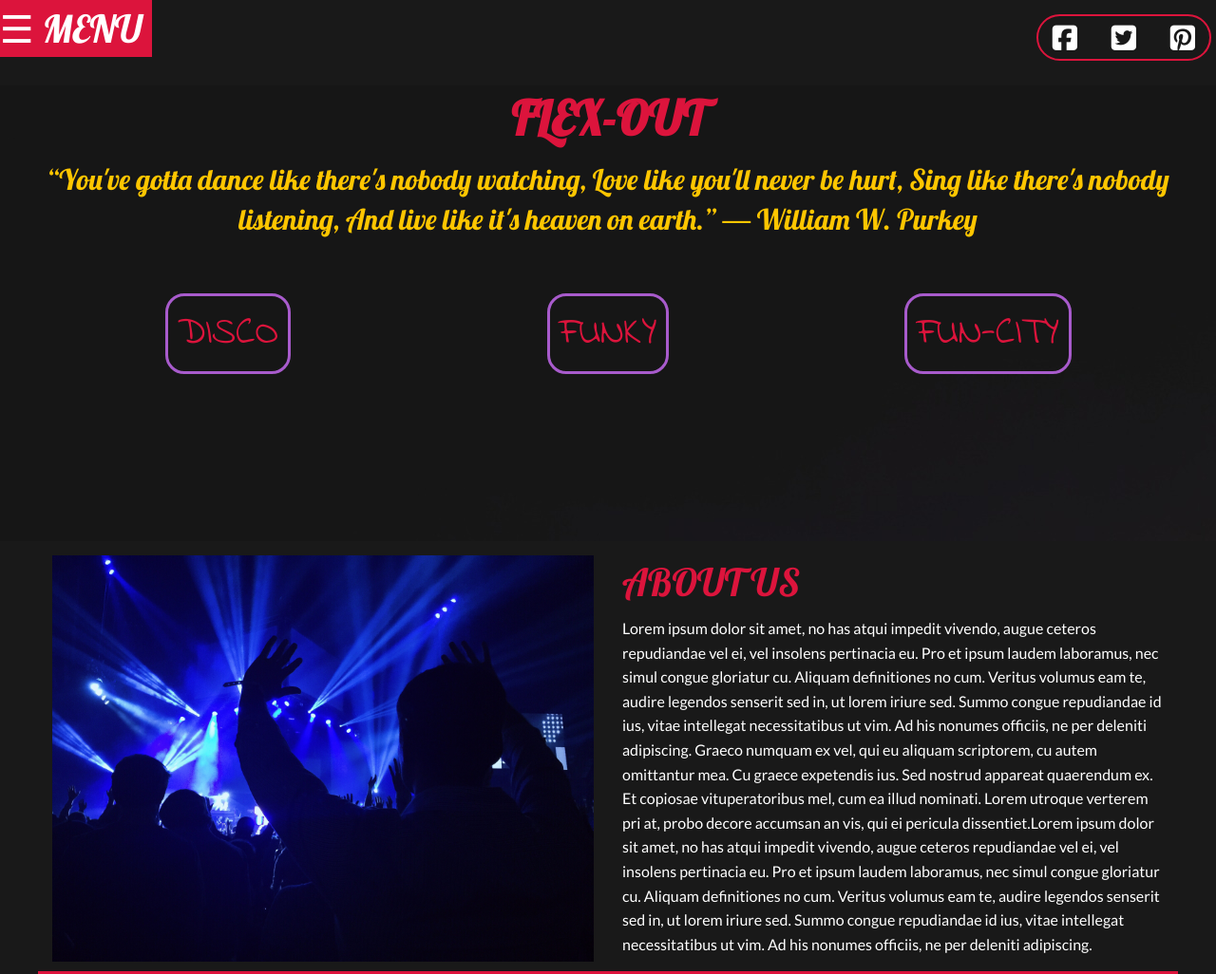
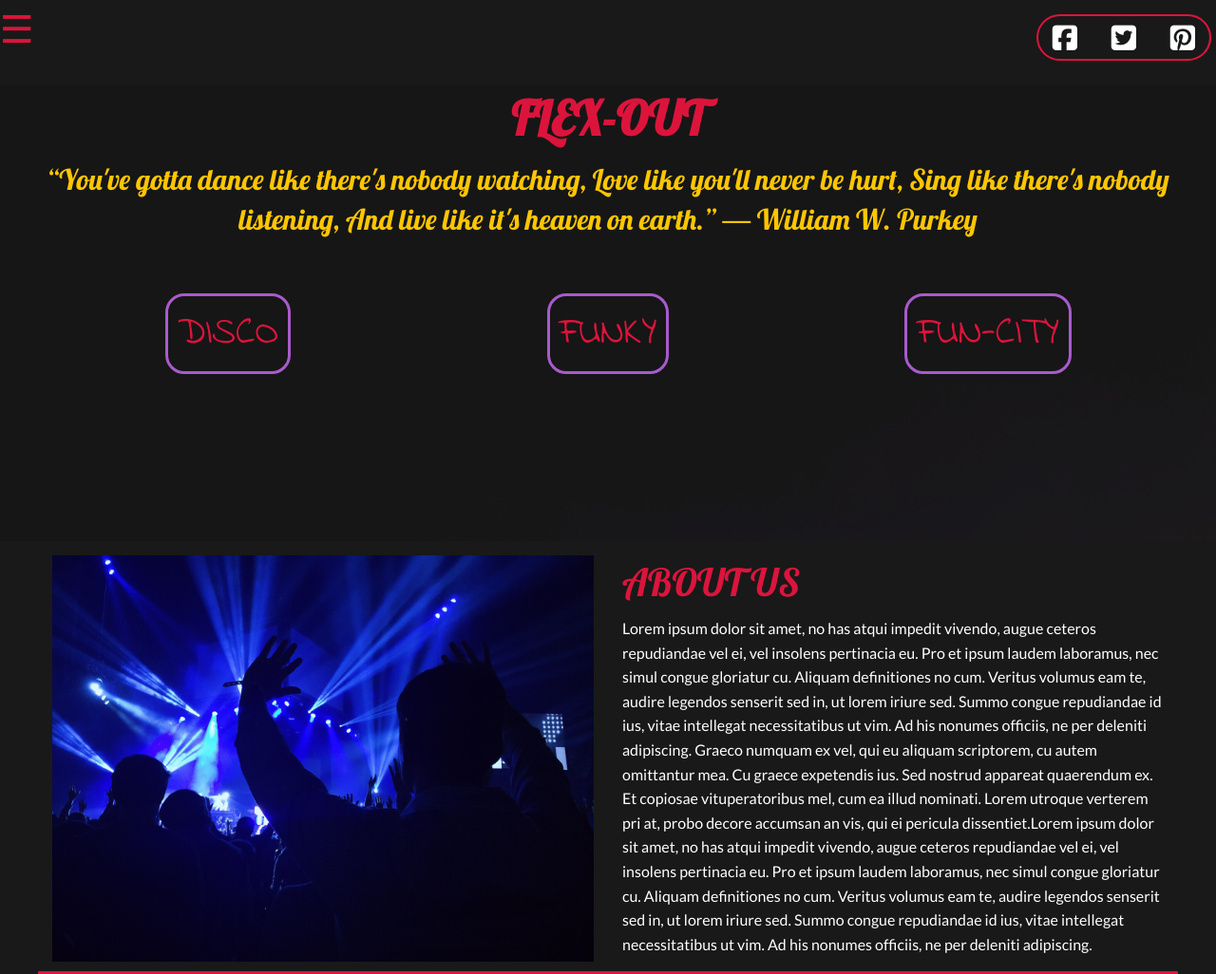
Before and after one commit to vamuigua/Dance-Party, a plain HTML site: page index.html in a window 1280 px wide. Shown: the top 1026 px of the page at 95% size. Drawn offline with nearby package versions, Linux system fonts and the light colour scheme; a script that the page names is missing.

Commit message:
removed bg nav color

```diff
--- a/index.html
+++ b/index.html
@@ -46,7 +46,7 @@
   <a href="#">Contacts</a>
   <a href="#">Get Tickets</a>
 </div>
-    <span style="width:160px;font-size:40px;cursor:pointer;font-family: 'Lobster', cursive;position:fixed;background-color:crimson;color:#fff;" onclick="openNav()">☰ MENU</span>
+    <span style="width:40px;font-size:40px;cursor:pointer;font-family: 'Lobster', cursive;position:fixed;background-color:crims;color:crimson;" onclick="openNav()">☰</span>
         <div class="icons">
         <a class="animated fadeInRightBig" href="#"><i class="fa fa-facebook-square" aria-hidden="true"></i></a>
          <a class="fadeInRightBig" href="#"><i class="fa fa-twitter-square" aria-hidden="true"></i></a>
```
